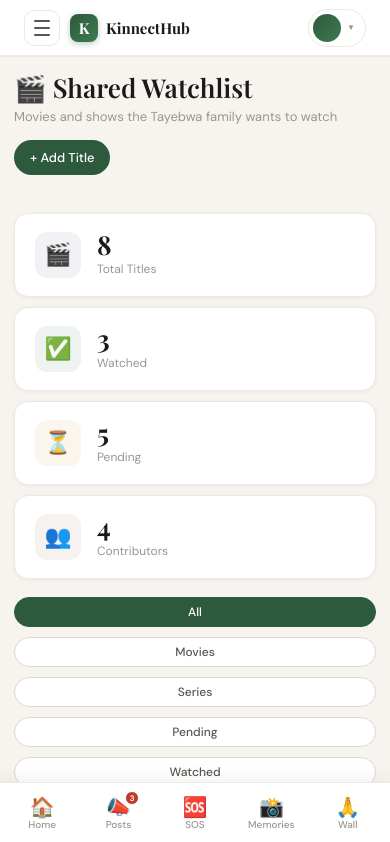
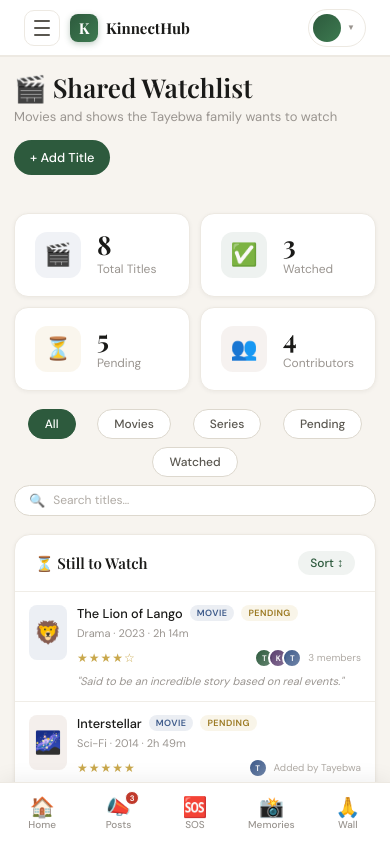
Before and after one commit to SLYK-STUART/KinnectHub, a React app in the folder frontend/: page /watchlist in a window 390 px wide. Shown: the top 842 px of the page. Built offline with nearby package versions, Linux system fonts and the light colour scheme; the HTML template or start-up script is replaced by a standard one.

Commit message:
Updated watchlist responsive design

```diff
--- a/frontend/src/pages/watchlist/Watchlist.module.css
+++ b/frontend/src/pages/watchlist/Watchlist.module.css
@@ -736,9 +736,10 @@
   }
 
   .filterBar {
-    flex-direction: column;
+    flex-direction: row;
     align-items: stretch;
-    gap: 10px;
+    justify-content: space-evenly;
+
   }
 
   .searchBox {
@@ -804,8 +805,15 @@
   }
 
   .statsStrip {
-    grid-template-columns: 1fr;
+    grid-template-columns: 2, 1fr;
     gap: 10px;
+  }
+
+    .filterBar {
+    flex-direction: row;
+    align-items: stretch;
+    justify-content: space-evenly;
+
   }
 
   .addBtn {
```
